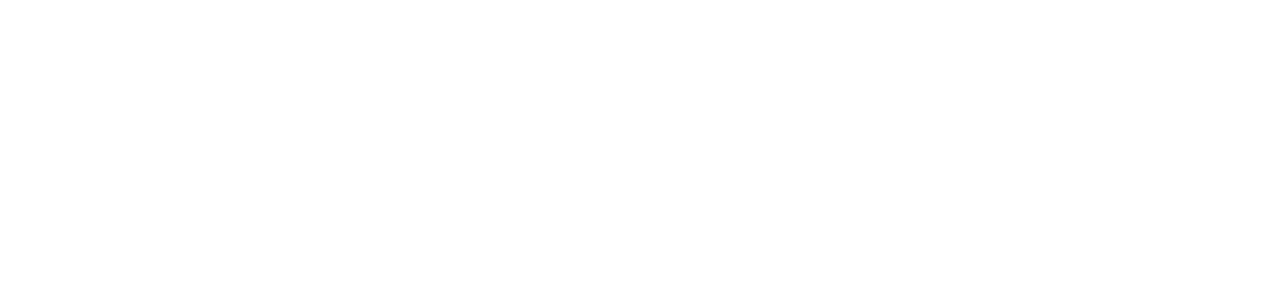
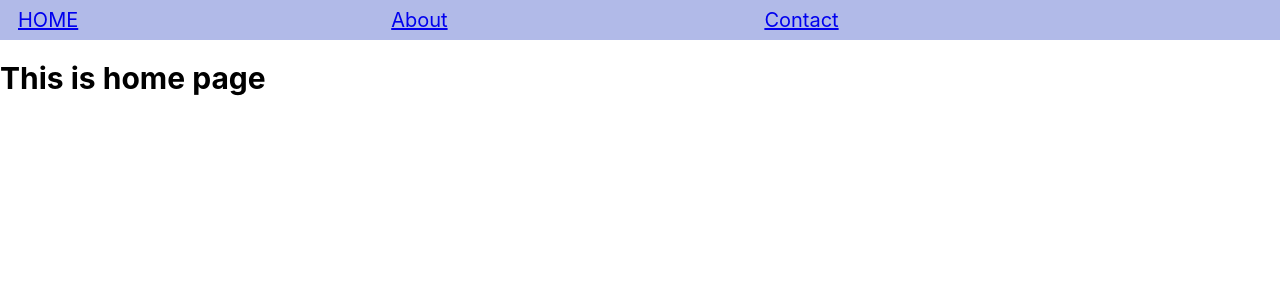
Before and after one commit to LeThiBe/to-do-app, a React (Create React App) app: page / in a window 1280 px wide. Shown: the top 300 px of the page. Built offline with nearby package versions, Linux system fonts and the light colour scheme.

Commit message:
fix comment

```diff
--- a/src/App.js
+++ b/src/App.js
@@ -2,18 +2,18 @@
 import ReactDOM from 'react-dom';
 import {  BrowserRouter as Router, Route, Switch } from 'react-router-dom';
 
-import HomePage from './page/home/HomePage';
-import AboutPage from './page/about/AboutPage';
-import ContactPage from './page/contact/ContactPage';
+import Home from './pages/Home/Home';
+import About from './pages/About/About';
+import Contact from './pages/Contact/Contact';
 
 function App() {
   return (
     <>
       <Router>
         <Switch>
-          <Route path="/home" exact component={HomePage} />
-          <Route path="/about" exact component={AboutPage} />
-          <Route path="/contact" exact component={ContactPage} />
+          <Route exact path="/" component={Home} />
+          <Route path="/about" component={About} />
+          <Route path="/contact" component={Contact} />
         </Switch>
       </Router>
     </>
--- a/src/components/layout/header/Header.jsx
+++ b/src/components/layout/header/Header.jsx
@@ -7,7 +7,7 @@
     <Style.HeaderWrapper>
       <Style.HeaderContentContainer>
         <Style.HeaderContentItem>
-          <Link to="/home">HOME</Link>
+          <Link to="/">HOME</Link>
         </Style.HeaderContentItem>
         <Style.HeaderContentItem>
             <Link to="/about">About</Link>
--- a/src/components/layout/header/styles.js
+++ b/src/components/layout/header/styles.js
@@ -1,5 +1,3 @@
-
-
 import styled, { css } from 'styled-components';
 
 export const HeaderContainer = styled.div`
--- a/src/page/about/AboutPage.jsx
+++ b/src/pages/About/About.jsx
@@ -2,7 +2,7 @@
 
 import Header from '../../components/layout/header/Header';
 
-const AboutPage = () => (
+const About = () => (
   <>
   <Header />
   <Style.MainContainer>
@@ -11,4 +11,4 @@
   </>
 );
 
-export default AboutPage;
+export default About;
--- a/src/page/contact/ContactPage.jsx
+++ b/src/pages/Contact/Contact.jsx
@@ -2,7 +2,7 @@
 
 import Header from '../../components/layout/header/Header';
 
-const ContactPage = () => (
+const Contact = () => (
   <>
   <Header />
   <Style.MainContainer>
@@ -11,4 +11,4 @@
   </>
 );
 
-export default ContactPage;
+export default Contact;
--- a/src/page/home/HomePage.jsx
+++ b/src/pages/Home/Home.jsx
@@ -4,7 +4,7 @@
 
 import Header from '../../components/layout/header/Header';
 
-class HomePage extends Component {
+class Home extends Component {
   render() {
     return (
       <>
@@ -17,4 +17,4 @@
   }
 }
 
-export default HomePage;
+export default Home;
```
Also changed, not shown: src/pages/About/styles.js (renamed from src/page/about/styles.js), src/pages/Contact/styles.js (renamed from src/page/contact/styles.js), src/pages/Home/styles.js (renamed from src/page/home/styles.js), 1 other file (tests, documents, lock files or other folders).
